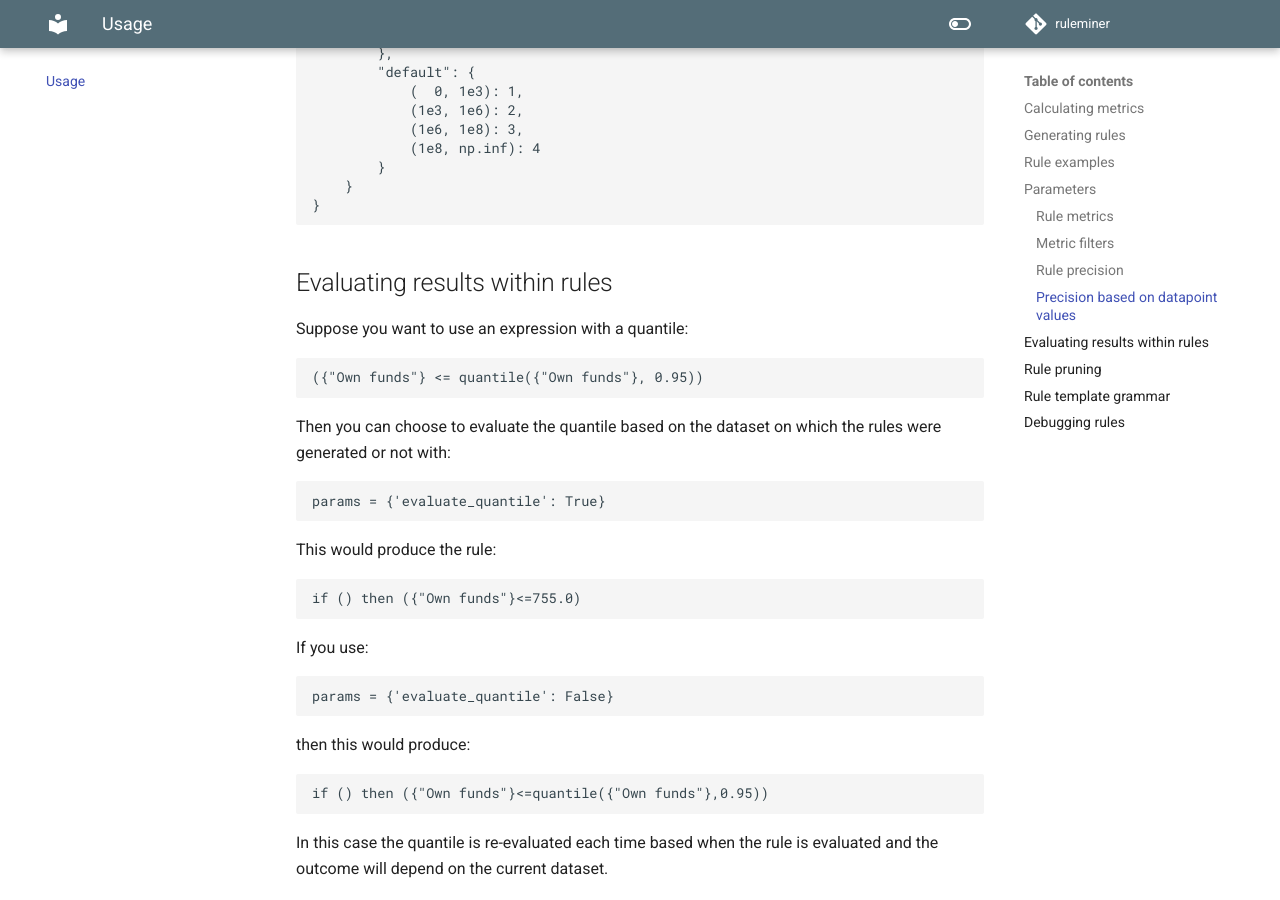
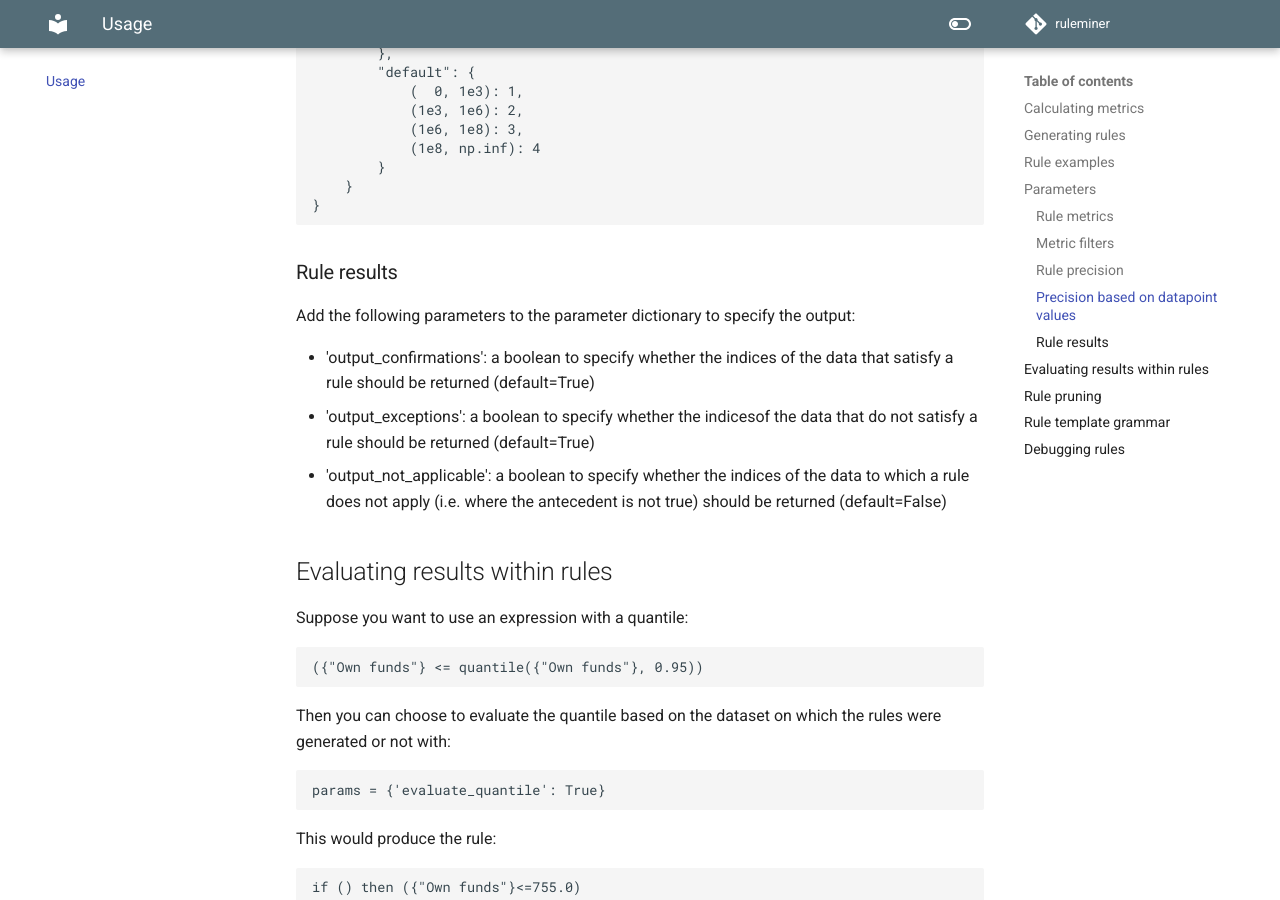
Before and after one commit to wjwillemse/ruleminer, an MkDocs documentation site: the page built from docs/usage.md, in a window 1280 px wide and 900 px high, scrolled down 6884 px. Built offline with MkDocs 1.6.1 and Material for MkDocs 9.7.7, drawn with Linux system fonts in a browser that asks for light colours; comment, search, counter and statistics services are not loaded.

Commit message:
updated docs

````diff
--- a/docs/usage.md
+++ b/docs/usage.md
@@ -267,6 +267,13 @@ params = {
     }
 }
 ```
+### Rule results
+
+Add the following parameters to the parameter dictionary to specify the output:
+
+* 'output_confirmations': a boolean to specify whether the indices of the data that satisfy a rule should be returned (default=True)
+* 'output_exceptions': a boolean to specify whether the indicesof the data that do not satisfy a rule should be returned (default=True)
+* 'output_not_applicable': a boolean to specify whether the indices of the data to which a rule does not apply (i.e. where the antecedent is not true) should be returned (default=False)
 
 ## Evaluating results within rules
 
````
